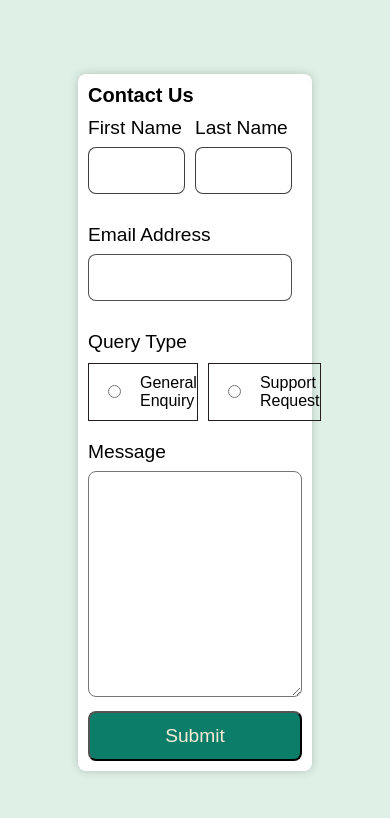
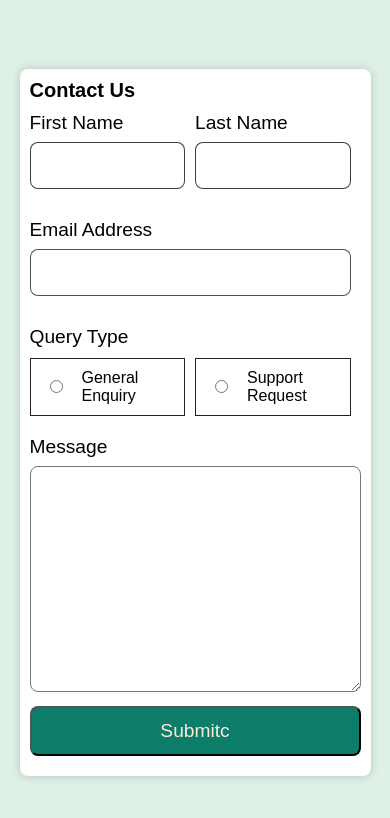
Before and after one commit to Pe-te-r/contact-form, a plain HTML site: page index.html in a window 390 px wide. Drawn offline with Linux system fonts and the light colour scheme.

Commit message:
modified

```diff
--- a/index.html
+++ b/index.html
@@ -72,7 +72,7 @@
 
       </div>
       <div class="submit">
-        <button>Submit</button>
+        <button>Submitc</button>
 
       </div>
 
--- a/style.css
+++ b/style.css
@@ -183,4 +183,21 @@ main h3{
     background-color: hsl(169, 82%, 27%);
     color: antiquewhite;
     font-size: 1.2rem;
+    margin-bottom: 10px;
 }
+
+@media (max-width: 1200px) {
+    main{
+        width: 80%;
+    }
+
+}
+
+@media (max-width: 800px) {
+
+    main{
+        /* border: 3px solid red; */
+        width: 90%;
+    }
+
+}
```
